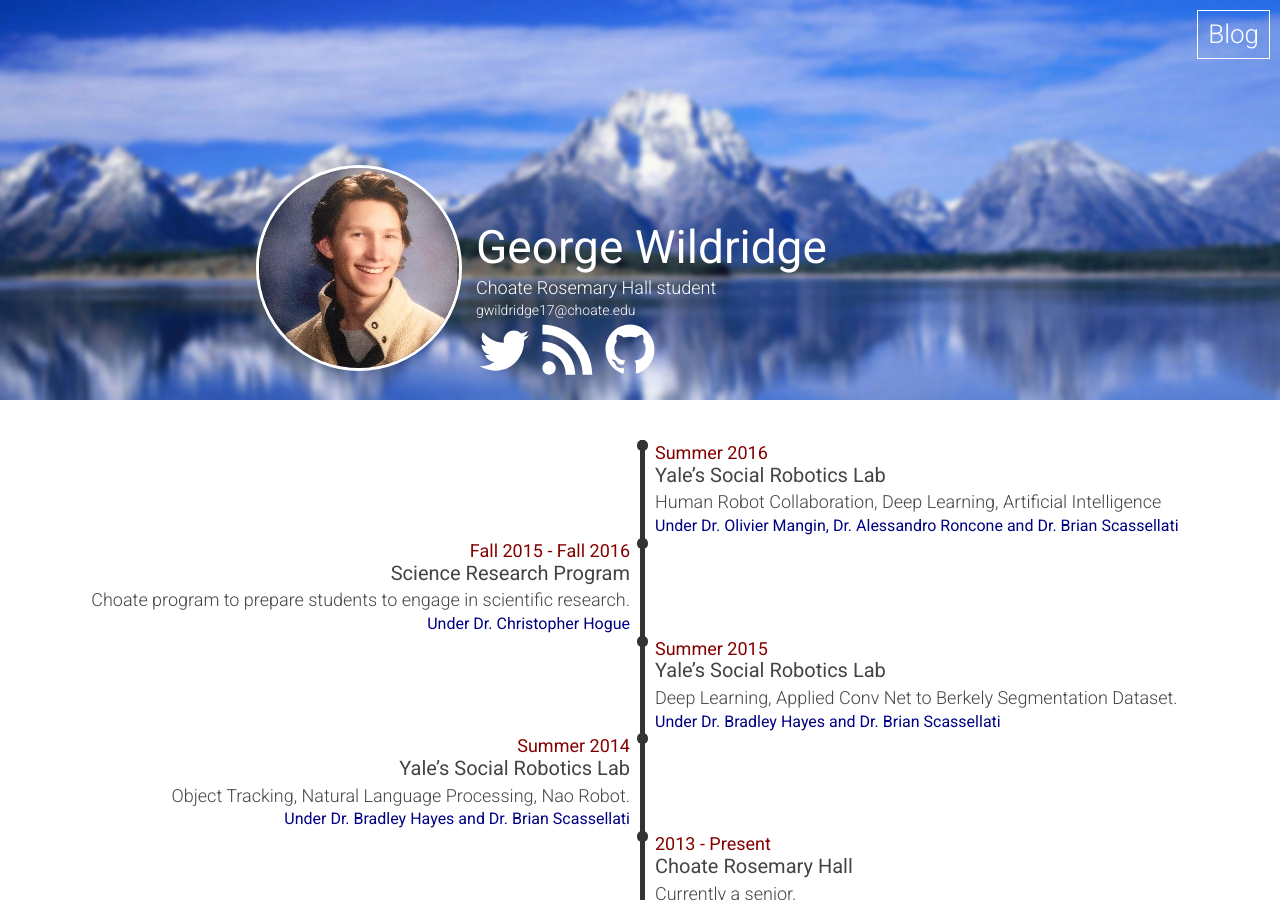
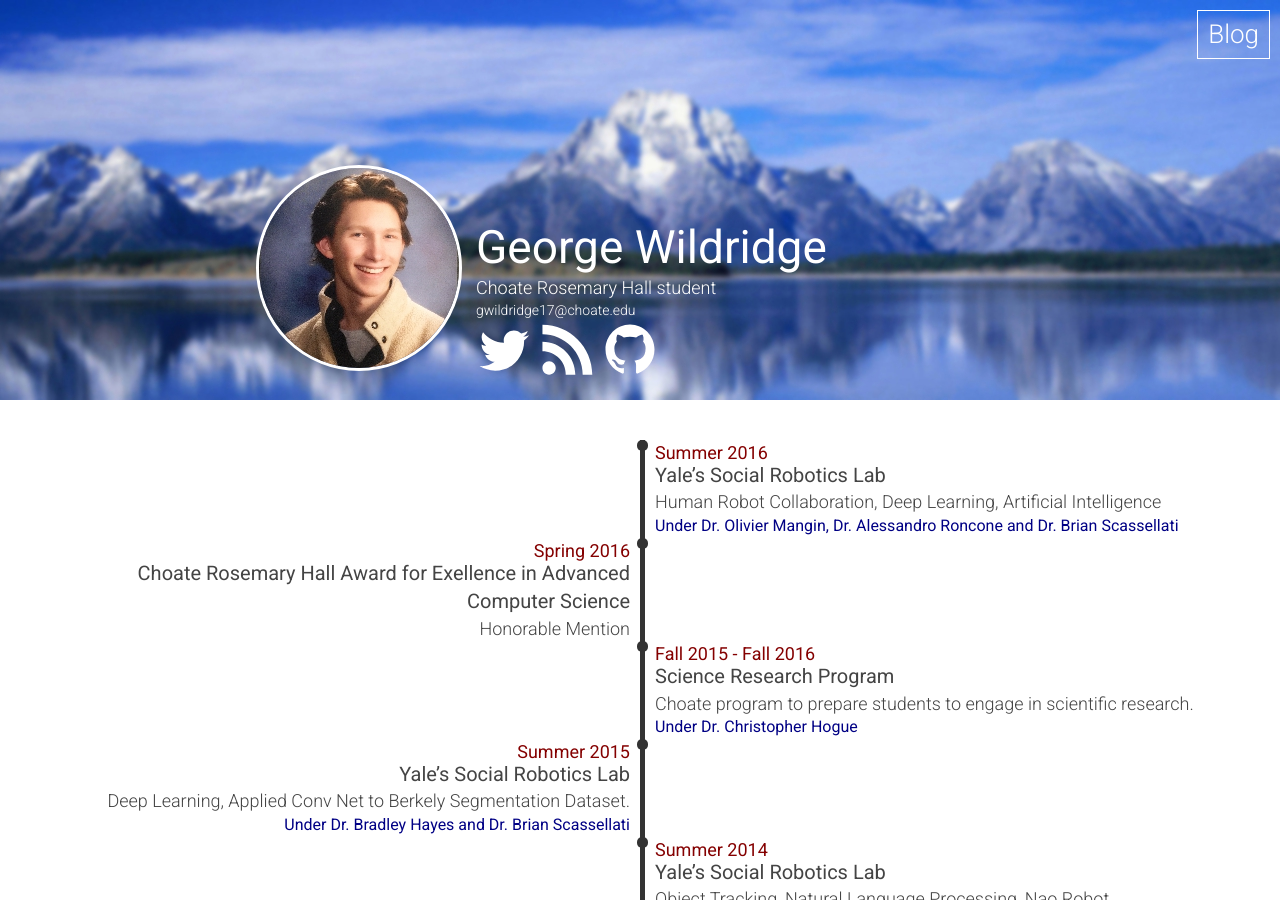
Before and after one commit to georgewildridge/georgewildridgeoriginalwebsite, a Jekyll site: the page built from index.md, in a window 1280 px wide and 900 px high. Built offline with Jekyll 4.4.1, drawn with Linux system fonts in a browser that asks for light colours.

Commit message:
Choate award

```diff
--- a/_data/timeline.yml
+++ b/_data/timeline.yml
@@ -2,6 +2,11 @@
   title: Yale's Social Robotics Lab
   description: Human Robot Collaboration, Deep Learning, Artificial Intelligence
   workedunder: Under Dr. Olivier Mangin, Dr. Alessandro Roncone and Dr. Brian Scassellati
+
+- date: Spring 2016
+  title: Choate Rosemary Hall Award for Exellence in Advanced Computer Science
+  description: Honorable Mention
+
 
 - date: Fall 2015 - Fall 2016
   title: Science Research Program
```
